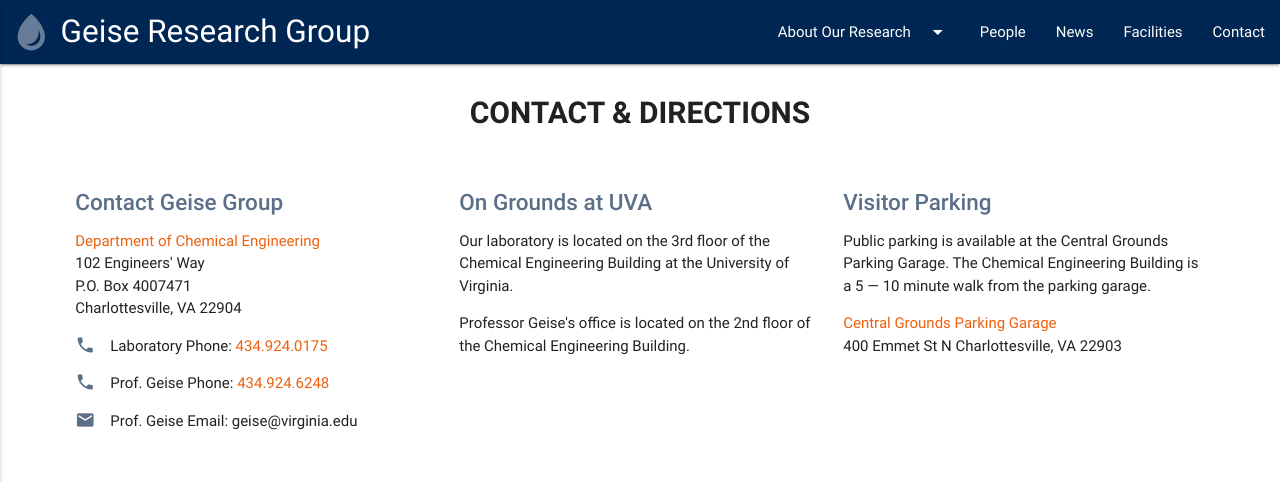
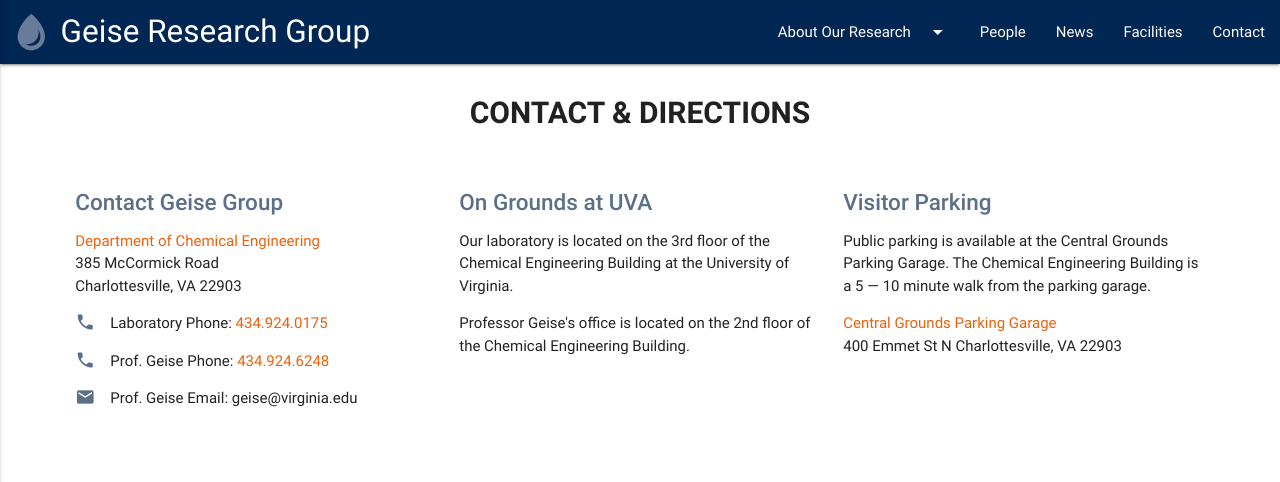
Before and after one commit to geisegroup/geisegroup.github.io, a Jekyll site: the page built from contact.md, in a window 1280 px wide, cut to the strip 0-482 px from the top of the page. Built offline with Jekyll 4.4.1, drawn with Linux system fonts in a browser that asks for light colours; nearby versions of some CDN libraries.

Commit message:
Update contact.html

```diff
--- a/_layouts/contact.html
+++ b/_layouts/contact.html
@@ -12,9 +12,8 @@ layout: default
 			<h2>Contact Geise Group</h2>
 			<p>
 				<a href="https://engineering.virginia.edu/departments/chemical-engineering" target="_blank" rel="noopener" title="UVA Department of Chemical Engineering">Department of Chemical Engineering</a><br />
-				102 Engineers' Way<br />
-				P.O. Box 4007471<br />
-				Charlottesville, VA 22904
+				385 McCormick Road<br />
+				Charlottesville, VA 22903
 			</p>
 			<p><i class="material-icons left">phone</i>Laboratory Phone: <a href="tel:+4349240175">434.924.0175</a></p>
 			<p><i class="material-icons left">phone</i>Prof. Geise Phone: <a href="tel:+4349246248">434.924.6248</a></p>
```
